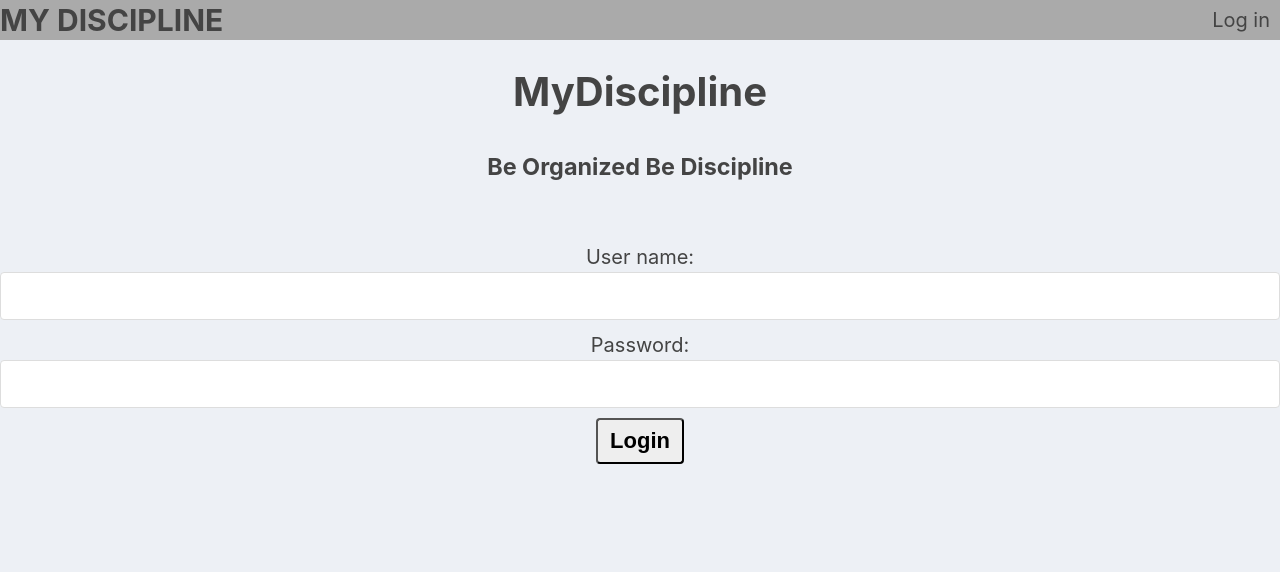
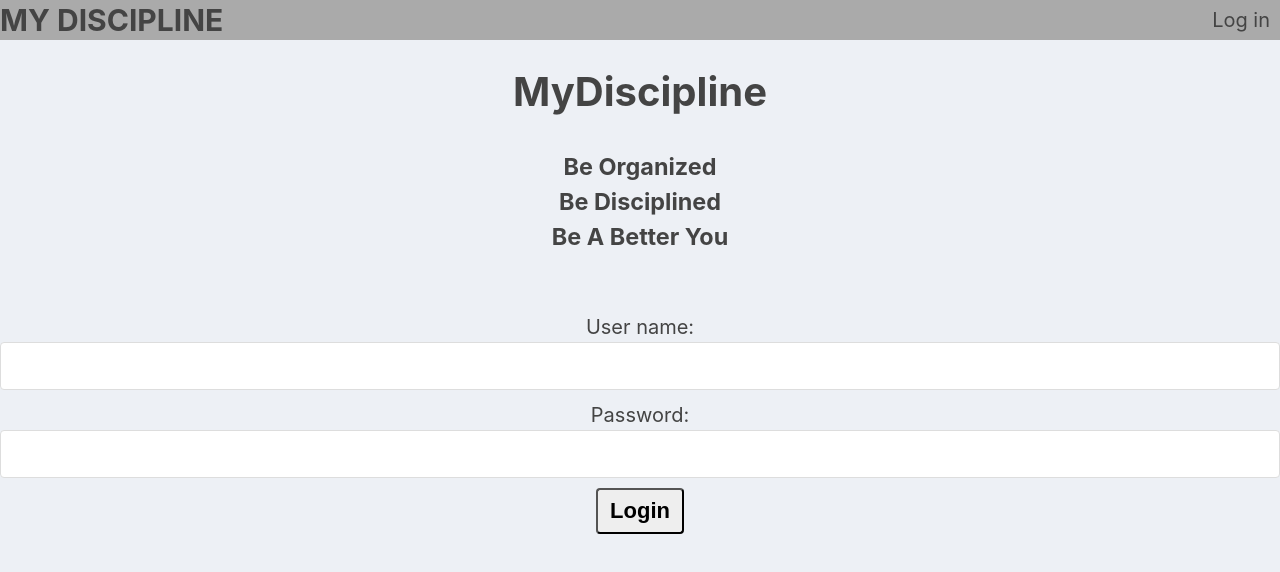
Before and after one commit to cesarlenin/my-discipline, a React (Create React App) app: page / in a window 1280 px wide. Shown: the top 572 px of the page. Built offline with nearby package versions, Linux system fonts and the light colour scheme.

Commit message:
minor css

```diff
--- a/src/App.css
+++ b/src/App.css
@@ -135,7 +135,7 @@ body {
   margin: 5px 0px;
 }
 
-span{
+.result{
   font-size: x-large;
 }
 
@@ -146,3 +146,7 @@ span{
 .blue{
   color: blue;
 }
+
+.landingPage_header{
+
+}
--- a/src/components/ActionForm.js
+++ b/src/components/ActionForm.js
@@ -40,7 +40,7 @@ export class ActionForm extends Component {
           this.props.history.push('/Home');
         }}>
           {this.state.date.touched && <ValidationError message={dateError} />}
-					<label htmlFor="date">what day did you complete your habit:</label>
+					<label htmlFor="date">what day did you complete your habit?</label>
           <br/>
           <input type="date" name='date' id='date'
           onChange={(e) => this.updateDate(e.target.value)}
--- a/src/pages/DetailPage.js
+++ b/src/pages/DetailPage.js
@@ -55,8 +55,8 @@ export class DetailPage extends Component {
           <p>{shownHabit.goal} times a week</p>
           <br/>
           {(progress>=shownHabit.goal)?
-          <span className="blue">congratulations!<br/> you're doing great</span>:
-          <span className="red">keep working on it,<br/> you can do it</span>
+          <span className="result blue">congratulations!<br/> you're doing great</span>:
+          <span className="result red">keep working on it,<br/> you can do it</span>
           }
         </section>
         <section className= "threeButtons detail">
--- a/src/pages/HomePage.js
+++ b/src/pages/HomePage.js
@@ -26,7 +26,7 @@ export class HomePage extends Component {
     return (
     <main>
       <header>
-        <h1>Habit Collection</h1>
+        <h1>My Habits</h1>
       </header>
 
       <section className= "create">
--- a/src/pages/LandingPage.js
+++ b/src/pages/LandingPage.js
@@ -7,7 +7,9 @@ export class LandingPage extends Component {
     <div className='landingPage'>
         <header className='landingPage_header'>
             <h1>MyDiscipline</h1>
-            <h3>Be Organized Be Discipline</h3>
+            <h3>Be Organized<br/>
+            Be Disciplined<br/>
+            Be A Better You</h3>
         </header>
         <section>
         <LogInform/>
```
